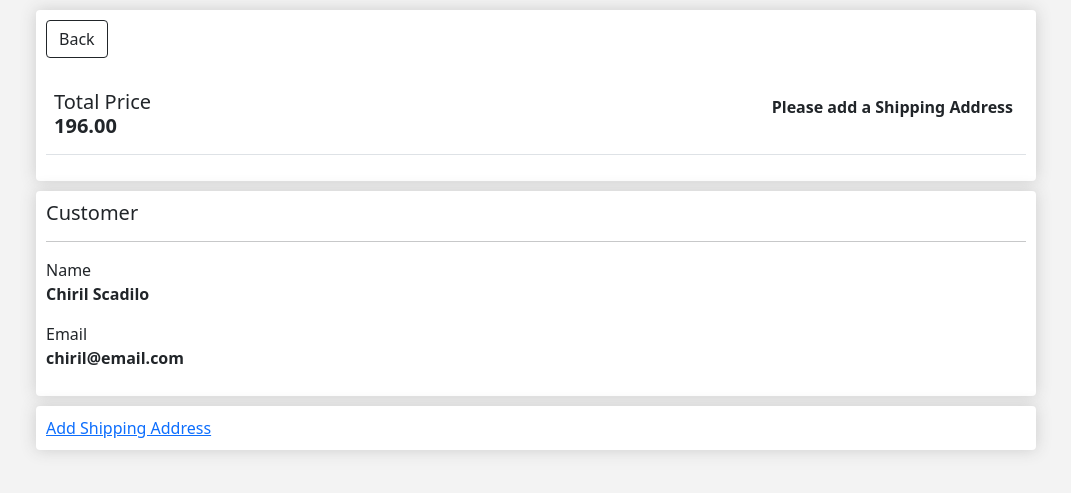
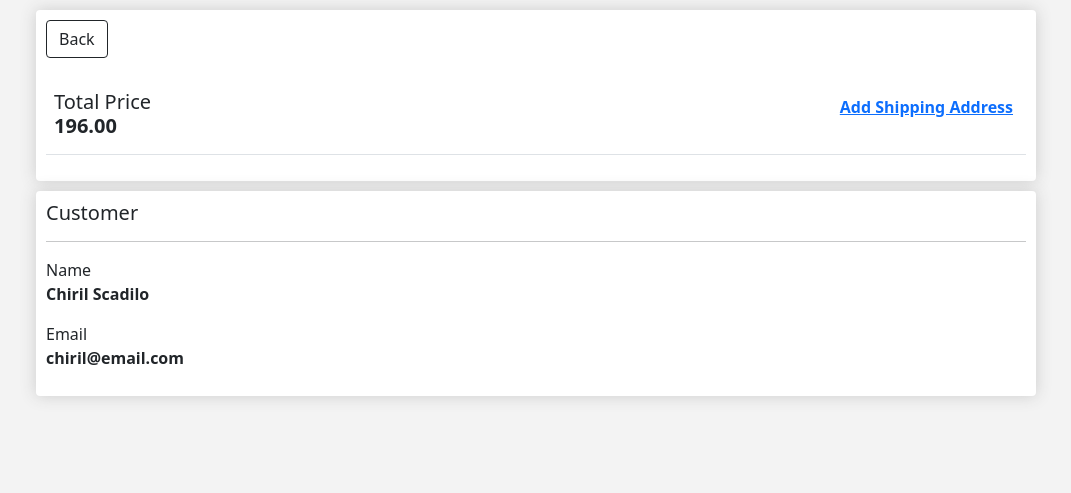
Before and after one commit to chirilscadilo/Eccom, a Django app: page /checkout/12 in a window 1280 px wide. Shown: the part 56-549 px from the top of the page, without its empty margins (104-1175 px from the left). Run offline with Django 4.2, Linux system fonts and the light colour scheme; a user stored in the database is signed in; data comes from the database, SQL or seed files in the repository; both versions use the stored data as it was after the commit; lists and menus that the app fills with data are empty; some libraries are stand-ins or nearby versions.

Commit message:
modified:   db.sqlite3 	modified:   products/templates/products/checkout.html 	modified:   products/templates/products/header.html 	modified:   products/templates/products/products.html

```diff
--- a/products/templates/products/checkout.html
+++ b/products/templates/products/checkout.html
@@ -22,7 +22,7 @@
                                 <button id="shipout" type="submit" class="btn btn-success" method="POST">Shipout</button>
                             </form>
                             {%else%}
-                                <p id="shipout">Please add a Shipping Address</p>
+                                <a id="shipout" href="{%url 'add-shippingAddress'%}">Add Shipping Address</a>
                         {%endif%}
                         </th>
                     </tr>
@@ -36,9 +36,9 @@
                 <p>Name <br> <strong>{{customer.name}}</strong></p>
                 <p>Email <br> <strong>{{customer.email}}</strong></p>
             </div>
+            {%if shippingAddress%}
+                <div class="box-element">
 
-            <div class="box-element">
-                {%if shippingAddress%}
                         <h5>Shipping Address</h5>
                         <hr>
                         <p>Address <br> <strong>{{shippingAddress.address}}</strong></p>
@@ -47,11 +47,8 @@
                         <p>Phone <br> <strong>{{shippingAddress.phone}}</strong></p>
 
                         <a class="btn btn-outline-dark" href="{%url 'update_shippingAddress' shippingAddress.id %}">Change Address</a>
-                {%else%}
-                    <a href="{%url 'add-shippingAddress'%}">Add Shipping Address</a>
+                </div>
             {%endif%}
-            </div>
-
         </div>
     </div>
 {%endblock%}
--- a/products/templates/products/header.html
+++ b/products/templates/products/header.html
@@ -3,7 +3,7 @@
 {%block content%}
     <section class="index-banner">
 
-            <h2>ECCOM<br>MORE THAN<br>ONLINE SHOP.</h2>
+            <h2>ECOMM<br>MORE THAN<br>ONLINE SHOP.</h2>
             <h1>Here you can find wherever<br> you wish.</h1>
 
     </section>
--- a/products/templates/products/products.html
+++ b/products/templates/products/products.html
@@ -6,7 +6,7 @@
 <div class="wrapper">
     <div class="row">
         {%for product in products%}
-        <div class="col-lg-3" id="card">
+        <div class="col-lg-3 col-md-4 col-sm-6" id="card">
             {%if product.product_image%}
                     <img class="img" src="{{product.product_image.url}}" alt="">
             {%endif%}
@@ -21,9 +21,7 @@
             </div>
         </div>
         {%endfor%}
-
     </div>
-
 </div>
 
 {%endblock%}
```
Also changed, not shown: db.sqlite3. Lines whose indentation alone changed are shown as unchanged.
